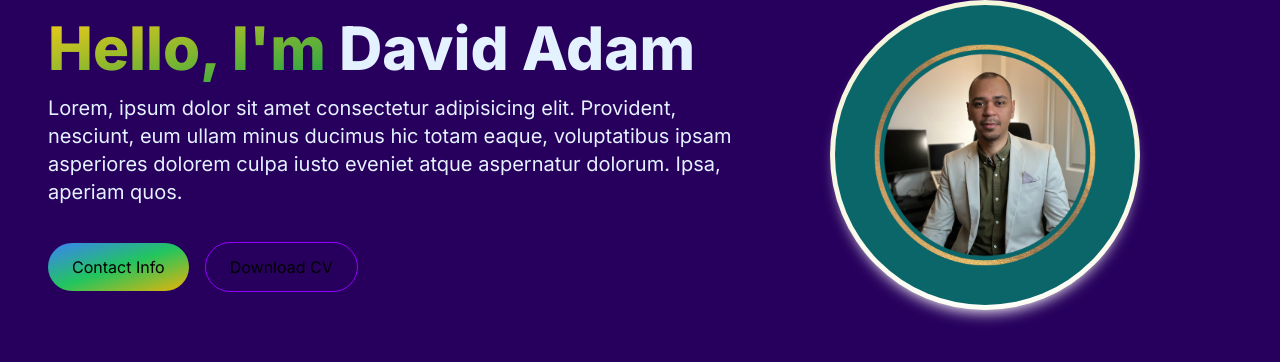
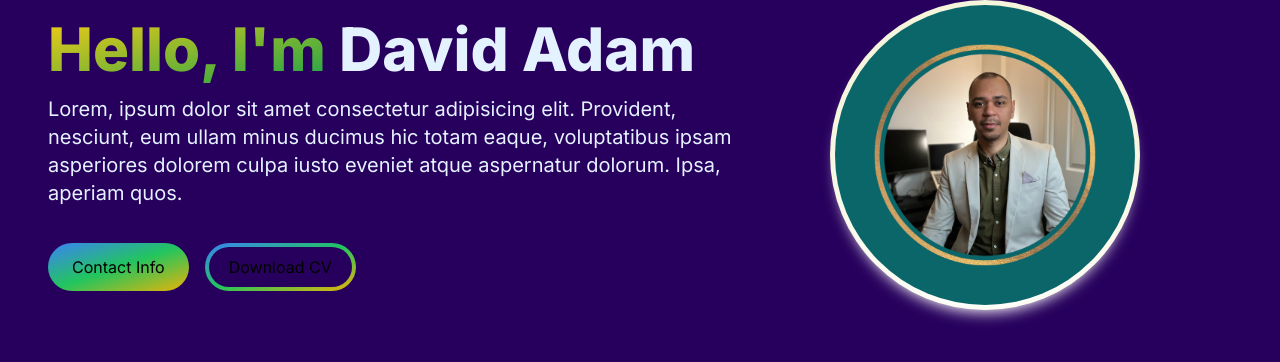
Before and after one commit to DavidAdam1323/my_portfolio_project, a Next.js app: page / in a window 1280 px wide. Shown: the top 362 px of the page. Built offline with nearby package versions, Linux system fonts and the light colour scheme.

Commit message:
testing commitment

```diff
--- a/src/app/components/HeroSection.jsx
+++ b/src/app/components/HeroSection.jsx
@@ -19,11 +19,13 @@
             dolorum. Ipsa, aperiam quos.
           </p>
           <div></div>
-          <button className="px-6 py-3 w-full sm:w-fit rounded-full mr-4 bg-gradient-to-br from-blue-500 via-green-500 to-yellow-500 hover:bg-slate-400">
+          <button className="px-6 py-3 w-full sm:w-fit rounded-full mr-4 bg-gradient-to-br from-blue-500 via-green-500 to-yellow-500">
             Contact Info
           </button>
-          <button className="px-6 py-3 w-full sm:w-fit rounded-full bg-transparent hover:bg-slate-400 border border-[#9400FF] mt-3">
-            Download CV
+          <button className="px-1 py-1 w-full sm:w-fit rounded-full bg-gradient-to-br from-blue-500 via-green-500 to-yellow-500 hover:bg-slate-400 mt-3">
+            <span className="block bg-[#27005D] hover:bg-slate-800 rounded-full px-5 py-2">
+              Download CV
+            </span>
           </button>
         </div>
         <div className="col-span-5 place-self-center mt-4 lg:mt-0">
```
